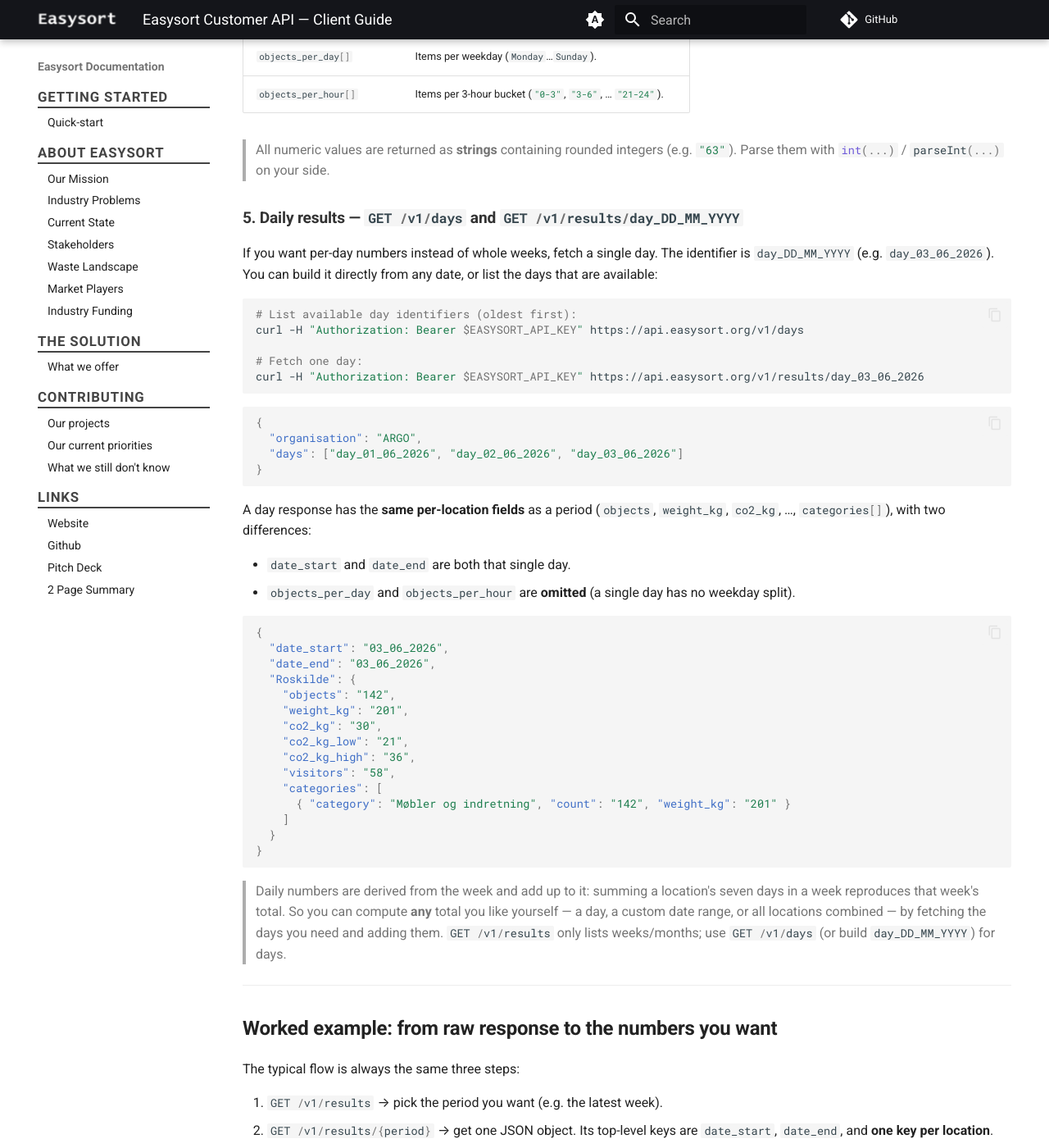
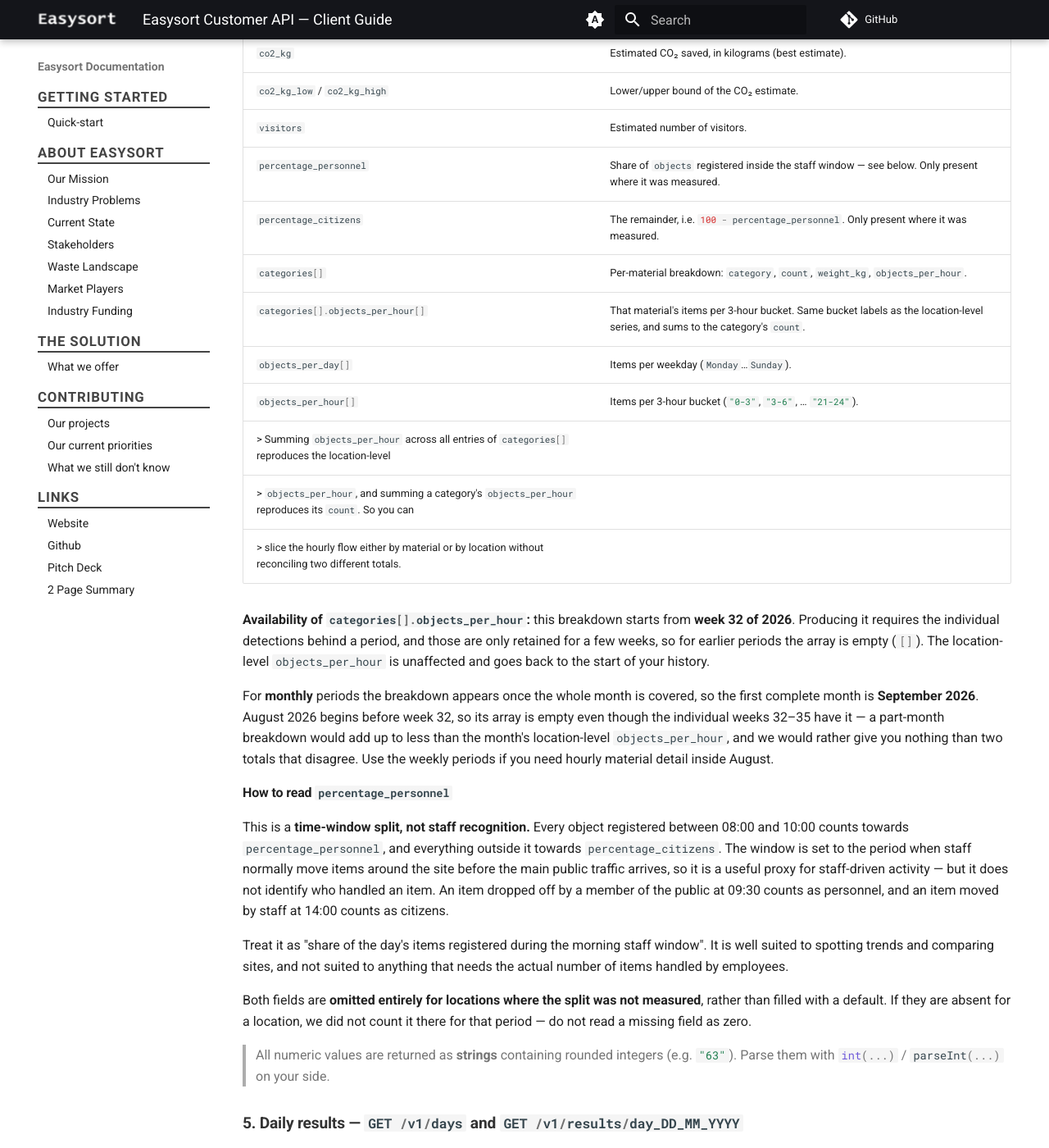
Before and after one commit to Easysort/Easysort, an MkDocs documentation site: the page built from docs/api/argo.md, in a window 1280 px wide and 1400 px high, scrolled down 2468 px. Shown: the whole window at 82% size. Built offline with MkDocs 1.6.1 and Material for MkDocs 9.7.7, drawn with Linux system fonts in a browser that asks for light colours; comment, search, counter and statistics services are not loaded; some of the changed text lies outside the part shown.

Commit message:
Update argo.md

````diff
--- a/docs/api/argo.md
+++ b/docs/api/argo.md
@@ -1,8 +1,9 @@
 # Easysort Customer API — Client Guide
 
-This API lets your organisation pull your recycling results programmatically. You get a
-single **API key**; every request must include it. You can only ever see data that belongs
-to your organisation.
+This API lets your organisation pull your recycling results programmatically (and, if
+enabled for your key, Vision+ device videos). You get a single **API key**; every request
+must include it. Recycling results are scoped to your organisation; Vision+ list/download
+(when granted) covers the shared Vision+ video bucket.
 
 - **Base URL:** `https://<the-host-we-give-you>` (e.g. `https://api.easysort.org`)
 - **Auth:** `Authorization: Bearer <YOUR_API_KEY>` header on every request
@@ -84,8 +85,16 @@
     "co2_kg_high": "106",
     "visitors": "180",
     "categories": [
-      { "category": "Plastic", "count": "120", "weight_kg": "18" },
-      { "category": "Glass", "count": "64", "weight_kg": "22" }
+      {
+        "category": "Plastic",
+        "count": "120",
+        "weight_kg": "18",
+        "objects_per_hour": [
+          { "hour": "0-3", "count": "0" },
+          { "hour": "9-12", "count": "74" }
+        ]
+      },
+      { "category": "Glass", "count": "64", "weight_kg": "22", "objects_per_hour": [] }
     ],
     "objects_per_day": [
       { "day": "Monday", "count": "58" },
@@ -110,9 +119,44 @@
 | `co2_kg` | Estimated CO₂ saved, in kilograms (best estimate). |
 | `co2_kg_low` / `co2_kg_high` | Lower/upper bound of the CO₂ estimate. |
 | `visitors` | Estimated number of visitors. |
-| `categories[]` | Per-material breakdown: `category`, `count`, `weight_kg`. |
+| `percentage_personnel` | Share of `objects` registered inside the staff window — see below. Only present where it was measured. |
+| `percentage_citizens` | The remainder, i.e. `100 - percentage_personnel`. Only present where it was measured. |
+| `categories[]` | Per-material breakdown: `category`, `count`, `weight_kg`, `objects_per_hour`. |
+| `categories[].objects_per_hour[]` | That material's items per 3-hour bucket. Same bucket labels as the location-level series, and sums to the category's `count`. |
 | `objects_per_day[]` | Items per weekday (`Monday`…`Sunday`). |
 | `objects_per_hour[]` | Items per 3-hour bucket (`"0-3"`, `"3-6"`, … `"21-24"`). |
+> Summing `objects_per_hour` across all entries of `categories[]` reproduces the location-level
+> `objects_per_hour`, and summing a category's `objects_per_hour` reproduces its `count`. So you can
+> slice the hourly flow either by material or by location without reconciling two different totals.
+
+**Availability of `categories[].objects_per_hour`:** this breakdown starts from **week 32 of 2026**.
+Producing it requires the individual detections behind a period, and those are only retained for a
+few weeks, so for earlier periods the array is empty (`[]`). The location-level `objects_per_hour` is
+unaffected and goes back to the start of your history.
+
+For **monthly** periods the breakdown appears once the whole month is covered, so the first complete
+month is **September 2026**. August 2026 begins before week 32, so its array is empty even though the
+individual weeks 32–35 have it — a part-month breakdown would add up to less than the month's
+location-level `objects_per_hour`, and we would rather give you nothing than two totals that
+disagree. Use the weekly periods if you need hourly material detail inside August.
+
+#### How to read `percentage_personnel`
+
+This is a **time-window split, not staff recognition.** Every object registered between 08:00 and
+10:00 counts towards `percentage_personnel`, and
+everything outside it towards `percentage_citizens`. The window is set to the period when staff
+normally move items around the site before the main public traffic arrives, so it is a useful
+proxy for staff-driven activity — but it does not identify who handled an item. An item dropped
+off by a member of the public at 09:30 counts as personnel, and an item moved by staff at 14:00
+counts as citizens.
+
+Treat it as "share of the day's items registered during the morning staff window". It is well
+suited to spotting trends and comparing sites, and not suited to anything that needs the actual
+number of items handled by employees.
+
+Both fields are **omitted entirely for locations where the split was not measured**, rather
+than filled with a default. If they are absent for a location, we did not count it there for that
+period — do not read a missing field as zero.
 
 > All numeric values are returned as **strings** containing rounded integers (e.g. `"63"`).
 > Parse them with `int(...)` / `parseInt(...)` on your side.
@@ -142,7 +186,7 @@
 `co2_kg`, …, `categories[]`), with two differences:
 
 - `date_start` and `date_end` are both that single day.
-- `objects_per_day` and `objects_per_hour` are **omitted** (a single day has no weekday split).
+- `objects_per_day` collapses to a single entry — the weekday that day falls on.
 
 ```json
 {
@@ -156,11 +200,31 @@
     "co2_kg_high": "36",
     "visitors": "58",
     "categories": [
-      { "category": "Møbler og indretning", "count": "142", "weight_kg": "201" }
+      {
+        "category": "Møbler og indretning",
+        "count": "142",
+        "weight_kg": "201",
+        "objects_per_hour": [
+          { "hour": "9-12", "count": "61" },
+          { "hour": "12-15", "count": "70" }
+        ]
+      }
+    ],
+    "objects_per_day": [{ "day": "Wednesday", "count": "142" }],
+    "objects_per_hour": [
+      { "hour": "9-12", "count": "61" },
+      { "hour": "12-15", "count": "70" }
     ]
   }
 }
 ```
+
+> **How precise is the hourly detail on a day?** The location-level `objects_per_hour` on a day is
+> that specific day's own measured curve — Monday's morning peak is Monday's, not the week's average
+> shape. The per-category hourly series on a day is derived: it takes the week's hourly curve for
+> that material and scales it to the day's share of objects. Both still add up exactly, so totals
+> reconcile whichever way you slice them; only the per-category *shape* within a single day is an
+> approximation. Weekly and monthly periods are measured directly at every level.
 
 > Daily numbers are derived from the week and add up to it: summing a location's seven days in a
 > week reproduces that week's total. So you can compute **any** total you like yourself — a day,
@@ -168,6 +232,33 @@
 > `GET /v1/results` only lists weeks/months; use `GET /v1/days` (or build `day_DD_MM_YYYY`) for days.
 
 ---
+
+## Ready-made CSV converters
+
+If you would rather work in Excel or Power BI than in JSON, two scripts ship alongside this
+document. Both take a file you downloaded from the API and write CSVs next to it. They need only
+Python 3.9+ and the standard library — no packages to install.
+
+```bash
+# A week or a month:
+python week_to_csv.py week_34_2026.json
+python week_to_csv.py month_8_2026.json --out-dir ./reports
+
+# A single day:
+python day_to_csv.py day_20_08_2026.json
+```
+
+Each run writes four files:
+
+| File | Contents |
+|---|---|
+| `<name>_objects.csv` | One row per location: objects, weight, CO₂, visitors. |
+| `<name>_totals.csv` | Organisation-wide totals for the period. |
+| `<name>_per_day.csv` | Objects per weekday, one column per location (weeks/months). |
+| `<name>_per_hour.csv` | Objects per 3-hour bucket, per location **and per category** — long format, ready to pivot. |
+
+For a day the third file is `<name>_categories.csv` (the per-material breakdown) instead of
+`_per_day.csv`, since a day has only one weekday.
 
 ## Worked example: from raw response to the numbers you want
 
@@ -261,6 +352,13 @@
 
 ---
 
+### 6. Vision+ videos
+
+If your organisation has Vision+ enabled, see [`VISION_PLUS_CUSTOMER.md`](./VISION_PLUS_CUSTOMER.md)
+for device upload (signed URL) and list/download.
+
+---
+
 ## Errors
 
 The API uses standard HTTP status codes:
````
